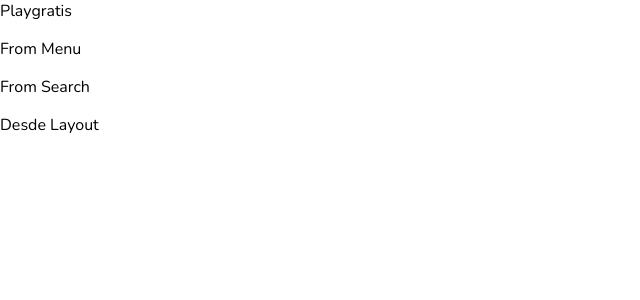
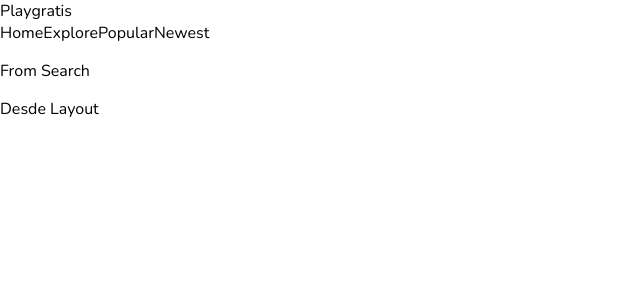
Before and after one commit to AJ-Romera/play-gratis, a Next.js app: page / in a window 1280 px wide. Shown: the top 300 px of the page, without its empty margins (0-640 px from the left). Built offline with nearby package versions, Linux system fonts and the light colour scheme; a web font is replaced by a local one.

Commit message:
CHNG: Make and Style the Menu

```diff
--- a/components/layout/Menu.js
+++ b/components/layout/Menu.js
@@ -2,9 +2,26 @@
 
 function Menu() {
 	return (
-		<div>
-			<p className='text-gray-200'>From Menu</p>
-		</div>
+		<nav className='pl-8'>
+			<Link href='/'>
+				<a className='text-xl font-normal text-gray-200 pl-8'>Home</a>
+			</Link>
+			<Link href='/explore'>
+				<a className='text-xl font-normal text-gray-200 pl-8'>
+					Explore
+				</a>
+			</Link>
+			<Link href='/popular'>
+				<a className='text-xl font-normal text-gray-200 pl-8'>
+					Popular
+				</a>
+			</Link>
+			<Link href='/newest'>
+				<a className='text-xl font-normal text-gray-200 pl-8 mr-0'>
+					Newest
+				</a>
+			</Link>
+		</nav>
 	);
 }
 
```
